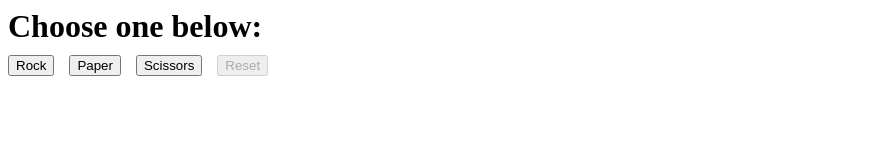
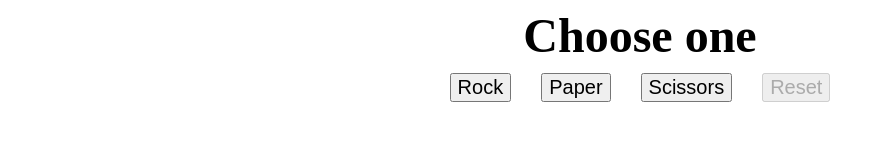
Before and after one commit to dymjin/rock-paper-scissors, a plain HTML site: page index.html in a window 1280 px wide. Shown: the whole page, without its empty margins (0-885 px from the left). Drawn offline with Linux system fonts and the light colour scheme.

Commit message:
Add style to page

```diff
--- a/index.html
+++ b/index.html
@@ -10,7 +10,7 @@
 
 <body>
     <div class="container">
-        <h1 class="header">Choose one below:</h1>
+        <h1 class="header">Choose one</h1>
         <ul class="choice-list">
             <li><button class="selection" id="rock">Rock</button></li>
             <li><button class="selection" id="paper">Paper</button></li>
--- a/javascript.js
+++ b/javascript.js
@@ -85,7 +85,12 @@ let playRound = (playerSelection, computerSelection) => {
     divContainer.appendChild(scores);
 
     if (playerScore === 5 || computerScore === 5) {
-        winnerOverall.textContent = "You win, I am the inferior being.";
+        if (playerScore === 5) {
+            winnerOverall.textContent = "You win, I am the inferior being.";
+        }
+        else {
+            winnerOverall.textContent = "I win, better luck next time.";
+        }
         buttons.forEach(button => button.disabled = true);
         divContainer.appendChild(winnerOverall);
     }
--- a/style.css
+++ b/style.css
@@ -19,11 +19,17 @@ body {
     padding: 0;
     display: flex;
     flex-wrap: wrap;
-    gap: 15px;
+    gap: 30px;
 }
 
 .container {
     display: flex;
     flex-direction: column;
+    align-items: center;
     gap: 10px;
+    font-size: 24px;
 }
+
+button {
+    font-size: 20px;
+}
```
